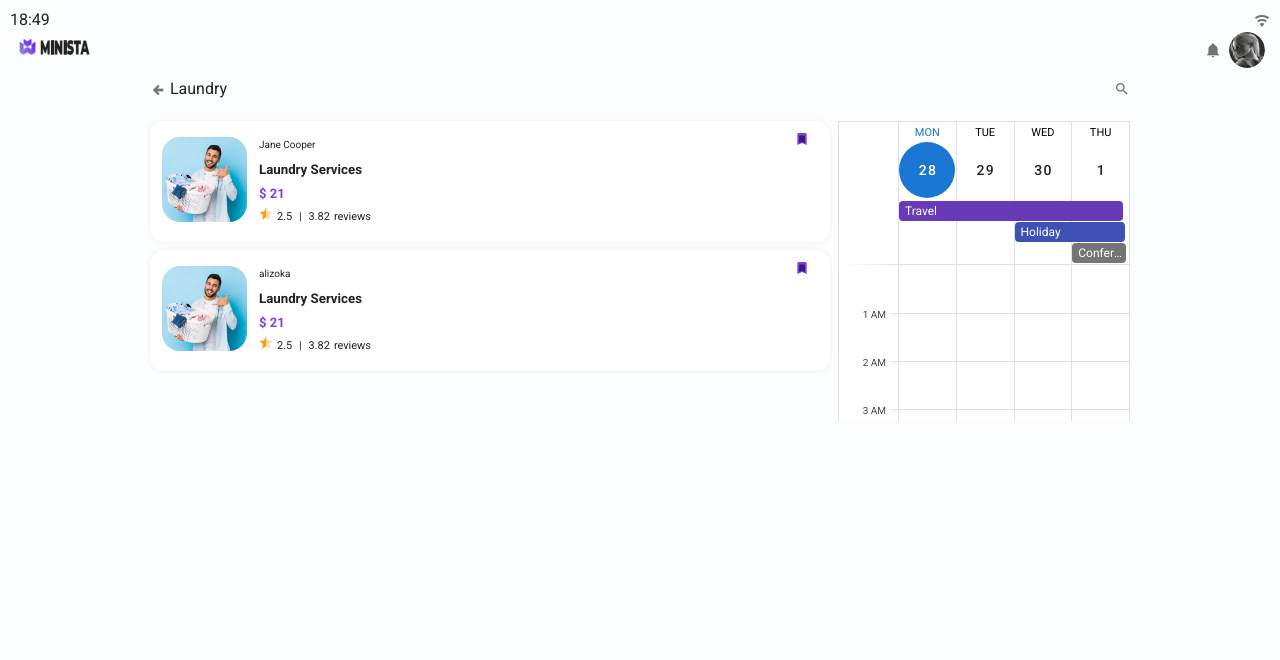
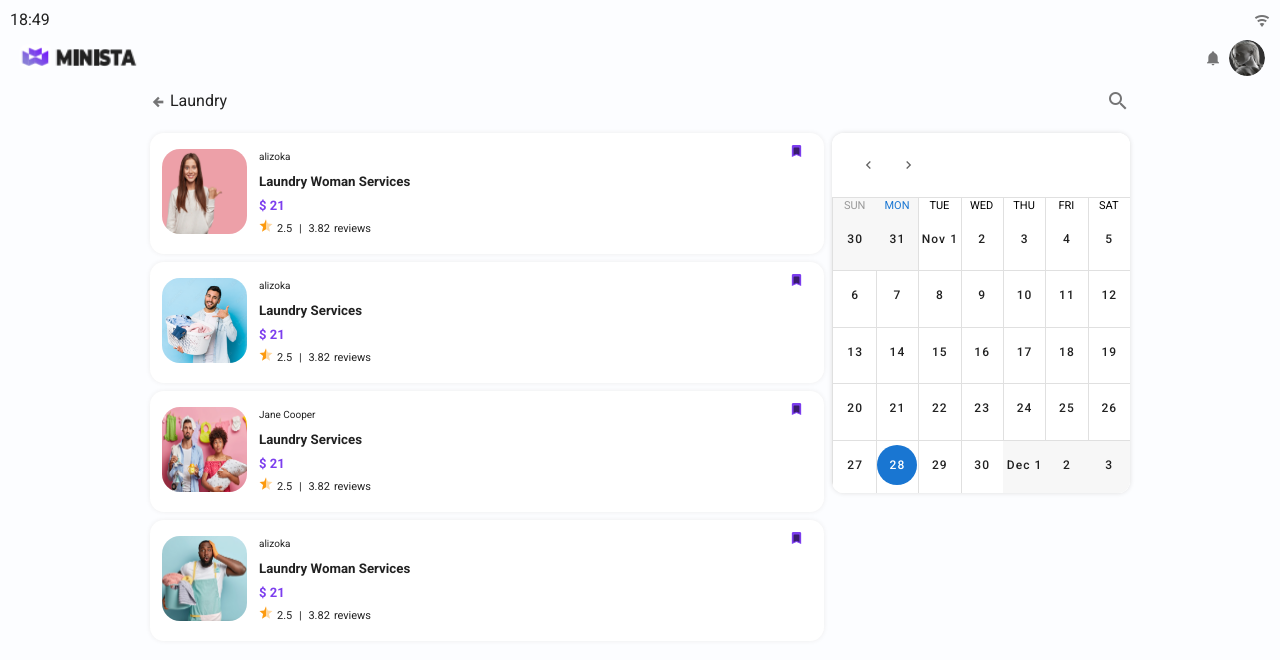
Before and after one commit to FreemanZok/Vue-2-Tests, a Vue app: page / in a window 1280 px wide. Shown: the top 660 px of the page. Built offline with nearby package versions, Linux system fonts and the light colour scheme.

Commit message:
hi hello

```diff
--- a/src/App.vue
+++ b/src/App.vue
@@ -22,8 +22,8 @@ export default {
 
 .img-wrapper {
   img {
-    width: 80px;
-    height: 30PX;
+    width: 130px;
+    height: 34px;
   }
 }
 .theme--light.v-application{
--- a/src/components/Body.vue
+++ b/src/components/Body.vue
@@ -10,19 +10,20 @@
             Laundry
           </span>
         </div>
-        <v-icon small color="gray darken-2">
+        <v-icon medium color="gray darken-2">
           mdi-magnify
         </v-icon>
       </div>
       <div class="d-flex">
-        <div class="elements">
+        <div class="elements mr-2">
           <div v-for="el in elements" :key="el" class=" mb-2">
             <Element :data="el" />
           </div>
         </div>
-        <div class="calendar-wrapper pl-2">
+        <div class="calendar-wrapper">
           <!-- <Calendar /> -->
-          <Calendar2 />
+          <!-- <Calendar2 /> -->
+          <Calendar3 />
         </div>
       </div>
     </div>
@@ -32,24 +33,27 @@
 <script>
 import Element from "@/components/Element.vue"
 // import Calendar from "@/components/Calendar.vue"
-import Calendar2 from "@/components/Calendar2.vue"
+// import Calendar2 from "@/components/Calendar2.vue"
+import Calendar3 from "@/components/Calendar3.vue"
 
 export default {
   name: 'my-header',
   components: {
     Element,
     // Calendar,
-    Calendar2,
+    // Calendar2,
+    Calendar3,
   },
   data: () => ({
-    elements: [{
-      name: "Jane Cooper",
+    elements: [
+      {
+        name: "alizoka",
         cost: 21,
-      job: "Laundry Services",
+        job: "Laundry Woman Services",
         score: 2.5,
         reviews: 3.82,
         active: true,
-      image: "222222.png",
+        image: "555555.png",
       },
       {
         name: "alizoka",
@@ -60,6 +64,25 @@ export default {
         active: true,
         image: "222222.png",
       },
+      {
+        name: "Jane Cooper",
+        cost: 21,
+        job: "Laundry Services",
+        score: 2.5,
+        reviews: 3.82,
+        active: true,
+        image: "333333.png",
+      },
+      {
+        name: "alizoka",
+        cost: 21,
+        job: "Laundry Woman Services",
+        score: 2.5,
+        reviews: 3.82,
+        active: true,
+        image: "Screenshot 2022-11-29 113943.png",
+      },
+
     ]
   }),
   computed: {},
@@ -72,10 +95,16 @@ export default {
   display: flex;
   justify-content: space-between;
 }
-.elements{
+
+.elements {
   width: calc(100% - 300px)
 }
-.calendar-wrapper{
+
+.calendar-wrapper {
   width: 300px;
+  height: 360px;
+  box-shadow: 0 0 5px #dedede;
+  border-radius: 12px;
+  overflow: hidden;
 }
 </style>
--- a/src/components/Calendar.vue
+++ b/src/components/Calendar.vue
@@ -1,5 +1,6 @@
 <template>
     <v-sheet height="300">
+
         <v-calendar ref="calendar" :now="today" :value="today" :events="events" color="primary" type="week">
         </v-calendar>
     </v-sheet>
--- /dev/null
+++ b/src/components/Calendar3.vue
@@ -0,0 +1,230 @@
+<template>
+    <div class="fill-height">
+
+        <v-sheet height="64">
+          <v-toolbar
+            flat
+          >
+            <v-btn
+              fab
+              text
+              small
+              color="grey darken-2"
+              @click="prev"
+            >
+              <v-icon small>
+                mdi-chevron-left
+              </v-icon>
+            </v-btn>
+            <v-btn
+              fab
+              text
+              small
+              color="grey darken-2"
+              @click="next"
+            >
+              <v-icon small>
+                mdi-chevron-right
+              </v-icon>
+            </v-btn>
+            <v-toolbar-title v-if="$refs.calendar">
+              {{ $refs.calendar.title }}
+            </v-toolbar-title>
+            <!-- <v-spacer></v-spacer> -->
+            <!-- <v-menu
+              bottom
+              right
+            >
+              <template v-slot:activator="{ on, attrs }">
+                <v-btn
+                  outlined
+                  color="grey darken-2"
+                  v-bind="attrs"
+                  v-on="on"
+                >
+                  <span>{{ typeToLabel[type] }}</span>
+                  <v-icon right>
+                    mdi-menu-down
+                  </v-icon>
+                </v-btn>
+              </template>
+              <v-list>
+                <v-list-item @click="type = 'day'">
+                  <v-list-item-title>Day</v-list-item-title>
+                </v-list-item>
+                <v-list-item @click="type = 'week'">
+                  <v-list-item-title>Week</v-list-item-title>
+                </v-list-item>
+                <v-list-item @click="type = 'month'">
+                  <v-list-item-title>Month</v-list-item-title>
+                </v-list-item>
+                <v-list-item @click="type = '4day'">
+                  <v-list-item-title>4 days</v-list-item-title>
+                </v-list-item>
+              </v-list>
+            </v-menu> -->
+          </v-toolbar>
+        </v-sheet>
+        <v-sheet height="300">
+          <v-calendar
+            ref="calendar"
+            v-model="focus"
+            color="primary"
+            :events="events"
+            :event-color="getEventColor"
+            :type="type"
+            @click:event="showEvent"
+            @click:more="viewDay"
+            @click:date="viewDay"
+            @change="updateRange"
+          ></v-calendar>
+          <v-menu
+            v-model="selectedOpen"
+            :close-on-content-click="false"
+            :activator="selectedElement"
+            offset-x
+          >
+            <v-card
+              color="grey lighten-4"
+              min-width="350px"
+              flat
+            >
+              <v-toolbar
+                :color="selectedEvent.color"
+                dark
+              >
+                <v-btn icon>
+                  <v-icon>mdi-pencil</v-icon>
+                </v-btn>
+                <v-toolbar-title v-html="selectedEvent.name"></v-toolbar-title>
+                <v-spacer></v-spacer>
+                <v-btn icon>
+                  <v-icon>mdi-heart</v-icon>
+                </v-btn>
+                <v-btn icon>
+                  <v-icon>mdi-dots-vertical</v-icon>
+                </v-btn>
+              </v-toolbar>
+              <v-card-text>
+                <span v-html="selectedEvent.details"></span>
+              </v-card-text>
+              <v-card-actions>
+                <v-btn
+                  text
+                  color="secondary"
+                  @click="selectedOpen = false"
+                >
+                  Cancel
+                </v-btn>
+              </v-card-actions>
+            </v-card>
+          </v-menu>
+        </v-sheet>
+    </div>
+  </template>
+  <script>
+  export default {
+    data: () => ({
+      focus: '',
+      type: 'month',
+      typeToLabel: {
+        month: 'Month',
+        week: 'Week',
+        day: 'Day',
+        '4day': '4 Days',
+      },
+      selectedEvent: {},
+      selectedElement: null,
+      selectedOpen: false,
+      events: [
+            {
+                name: 'Weekly Meeting',
+                start: '2019-01-07 09:00',
+                end: '2019-01-07 10:00',
+            },
+            {
+                name: `Thomas' Birthday`,
+                start: '2019-01-10',
+            },
+            {
+                name: 'Mash Potatoes',
+                start: '2019-01-09 12:30',
+                end: '2019-01-09 15:30',
+            },
+        ],
+      colors: ['blue', 'indigo', 'deep-purple', 'cyan', 'green', 'orange', 'grey darken-1'],
+      names: ['Meeting', 'Holiday', 'PTO', 'Travel', 'Event', 'Birthday', 'Conference', 'Party'],
+    }),
+    mounted () {
+      this.$refs.calendar.checkChange()
+    },
+    methods: {
+      viewDay ({ date }) {
+        this.focus = date
+        this.type = 'day'
+      },
+      getEventColor (event) {
+        return event.color
+      },
+      setToday () {
+        this.focus = ''
+      },
+      prev () {
+        this.$refs.calendar.prev()
+      },
+      next () {
+        this.$refs.calendar.next()
+      },
+      showEvent ({ nativeEvent, event }) {
+        const open = () => {
+          this.selectedEvent = event
+          this.selectedElement = nativeEvent.target
+          requestAnimationFrame(() => requestAnimationFrame(() => this.selectedOpen = true))
+        }
+
+        if (this.selectedOpen) {
+          this.selectedOpen = false
+          requestAnimationFrame(() => requestAnimationFrame(() => open()))
+        } else {
+          open()
+        }
+
+        nativeEvent.stopPropagation()
+      },
+      updateRange ({ start, end }) {
+        const events = []
+
+        const min = new Date(`${start.date}T00:00:00`)
+        const max = new Date(`${end.date}T23:59:59`)
+        const days = (max.getTime() - min.getTime()) / 86400000
+        const eventCount = this.rnd(days, days + 20)
+
+        for (let i = 0; i < eventCount; i++) {
+          const allDay = this.rnd(0, 3) === 0
+          const firstTimestamp = this.rnd(min.getTime(), max.getTime())
+          const first = new Date(firstTimestamp - (firstTimestamp % 900000))
+          const secondTimestamp = this.rnd(2, allDay ? 288 : 8) * 900000
+          const second = new Date(first.getTime() + secondTimestamp)
+
+          events.push({
+            name: this.names[this.rnd(0, this.names.length - 1)],
+            start: first,
+            end: second,
+            color: this.colors[this.rnd(0, this.colors.length - 1)],
+            timed: !allDay,
+          })
+        }
+
+        // this.events = events
+      },
+      rnd (a, b) {
+        return Math.floor((b - a + 1) * Math.random()) + a
+      },
+    },
+  }
+</script>
+<style scoped>
+.fill-height{
+    border-radius: 15px;
+}
+</style>
--- a/src/components/Header.vue
+++ b/src/components/Header.vue
@@ -1,7 +1,7 @@
 <template>
   <div class="my-header py-2">
     <div>
-      <div class="top-container">
+      <div class="top-container mb-2">
         <div class="img-wrapper ">
           {{timeString}}
         </div>
```
Also changed, not shown: src/assets/img/7777.webp (deleted). Lines whose indentation alone changed are shown as unchanged.
